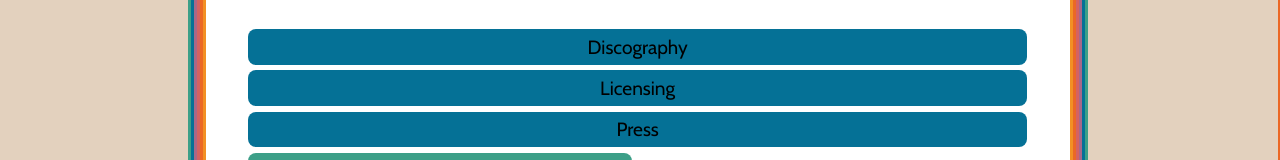
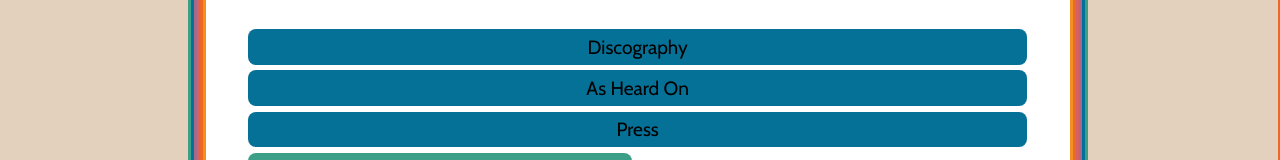
Before and after one commit to conconartist/conconart, a React (Create React App) app: page / in a window 1280 px wide. Both pictures are taken after a click on the element "Musician". Shown: the part 513-673 px from the top of the page. Built offline with nearby package versions, Linux system fonts and the light colour scheme.

Commit message:
Refactor link

```diff
--- a/src/App.js
+++ b/src/App.js
@@ -94,13 +94,12 @@ const App = () => {
                       <p>As a songwriter, Connie has been co-writer for the band Ivory Circle since 2013, which has garnered local and national recognition with placements on CW (Charmed), VH1 (Couples Therapy) and Showtime (The Affair promotional spot), radio airplay (including OpenAir CPR, KBCO and KTCL in the Denver-metro area), and press in several publications for her dynamic vocal abilities and heartfelt songs.</p>
                       <p>In 2019, Ivory Circle was chosen to perform at the Buell Theatre in Denver as part of TedXMileHigh's Humankind Conference. With Ivory Circle, she was also featured in NPR’s All Songs Considered blog for Ivory Circle’s entry in the Tiny Desk Contest for 2018. Some of her writing and vocal collaborations include Holly Lovell, Aaron Wagner, Kathleen Brady (Warner Records), and Aaron Marsh (Copeland, Colombia Records). She is a member of SESAC.</p>
                       <p>Most recently, Connie released an album "I'm Sorry You Feel That Way" under her new project, Fair Elle, and is a featured Local303 artist for the month of April at Indie102.3 in Denver.</p>
-                      {/* <p>Add discography (include collaborations)/ licensing/ press links</p> */}
                       <div className='buttonContainer'>
                         <Link to='/discography'>
                           <p className='buttonOne'>Discography</p>
                         </Link>
                         <Link to='/licensing'>
-                          <p className='buttonOne'>Licensing</p>
+                          <p className='buttonOne'>As Heard On</p>
                         </Link>
                         <Link to='/press'>
                           <p className='buttonOne'>Press</p>
```
